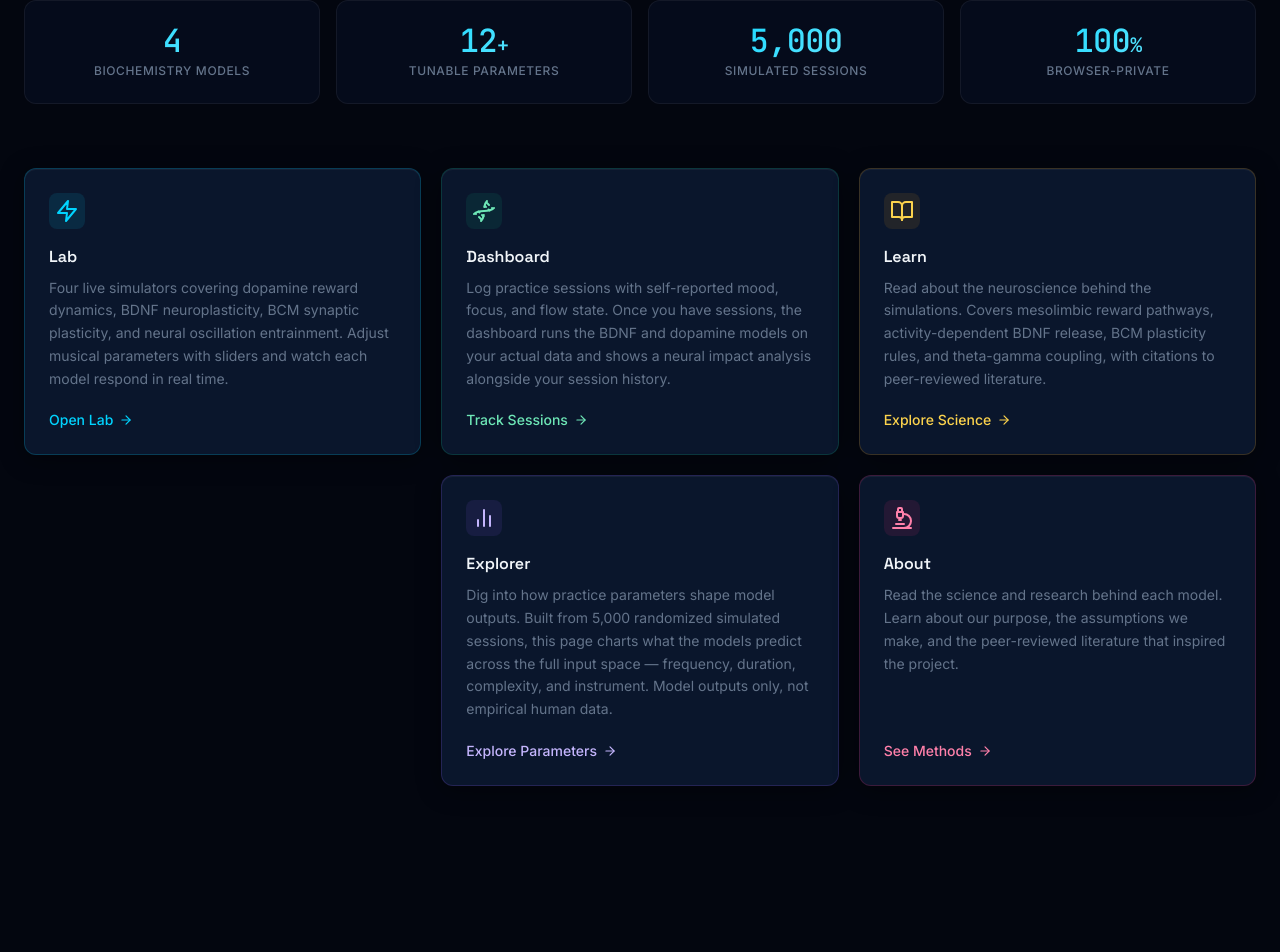
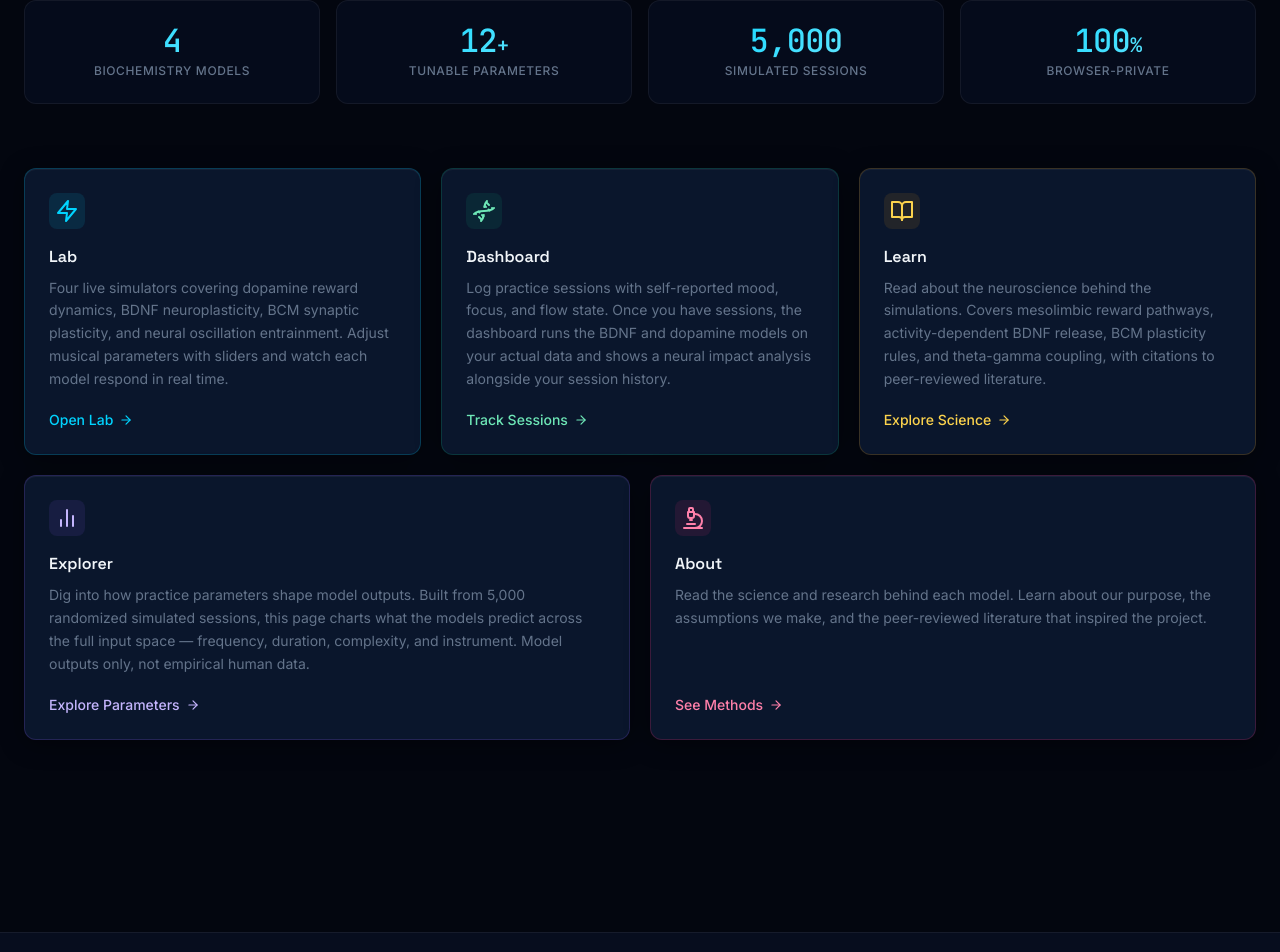
Before and after one commit to dhruvgupta1409/Cognichord, a React (Vite) app: page /research in a window 1280 px wide. Shown: the part 1155-2107 px from the top of the page. Built offline with nearby package versions, Linux system fonts and the light colour scheme.

Commit message:
improvements

```diff
--- a/src/components/home/FeatureGrid.tsx
+++ b/src/components/home/FeatureGrid.tsx
@@ -101,10 +101,12 @@ export default function FeatureGrid() {
       </motion.div>
 
       {/* Page links grid */}
-      <div className="grid grid-cols-1 md:grid-cols-2 lg:grid-cols-3 gap-5">
+      <div className="grid grid-cols-1 md:grid-cols-2 lg:grid-cols-6 gap-5">
         {pages.map((p, i) => {
           const Icon = p.icon;
           const c = colorMap[p.color] ?? colorMap.cyan;
+          // First 3 cards: span 2 cols each (2×3=6). Last 2: span 3 cols each, centered.
+          const spanClass = i < 3 ? 'lg:col-span-2' : 'lg:col-span-3';
           return (
             <motion.div
               key={i}
@@ -112,7 +114,7 @@ export default function FeatureGrid() {
               whileInView={{ opacity: 1, y: 0 }}
               viewport={{ once: true }}
               transition={{ duration: 0.4, delay: i * 0.07 }}
-              className={`card-glass card-glass-hover rounded-xl p-6 border ${c.border} transition-all duration-300 flex flex-col${i === 3 ? ' lg:col-start-2' : ''}`}
+              className={`card-glass card-glass-hover rounded-xl p-6 border ${c.border} transition-all duration-300 flex flex-col ${spanClass}`}
             >
               <div className={`w-9 h-9 rounded-lg ${c.bg} flex items-center justify-center mb-4`}>
                 <Icon className={`w-4.5 h-4.5 ${c.text}`} />
```
Also changed, not shown: 4 other files (tests, documents, lock files or other folders).
